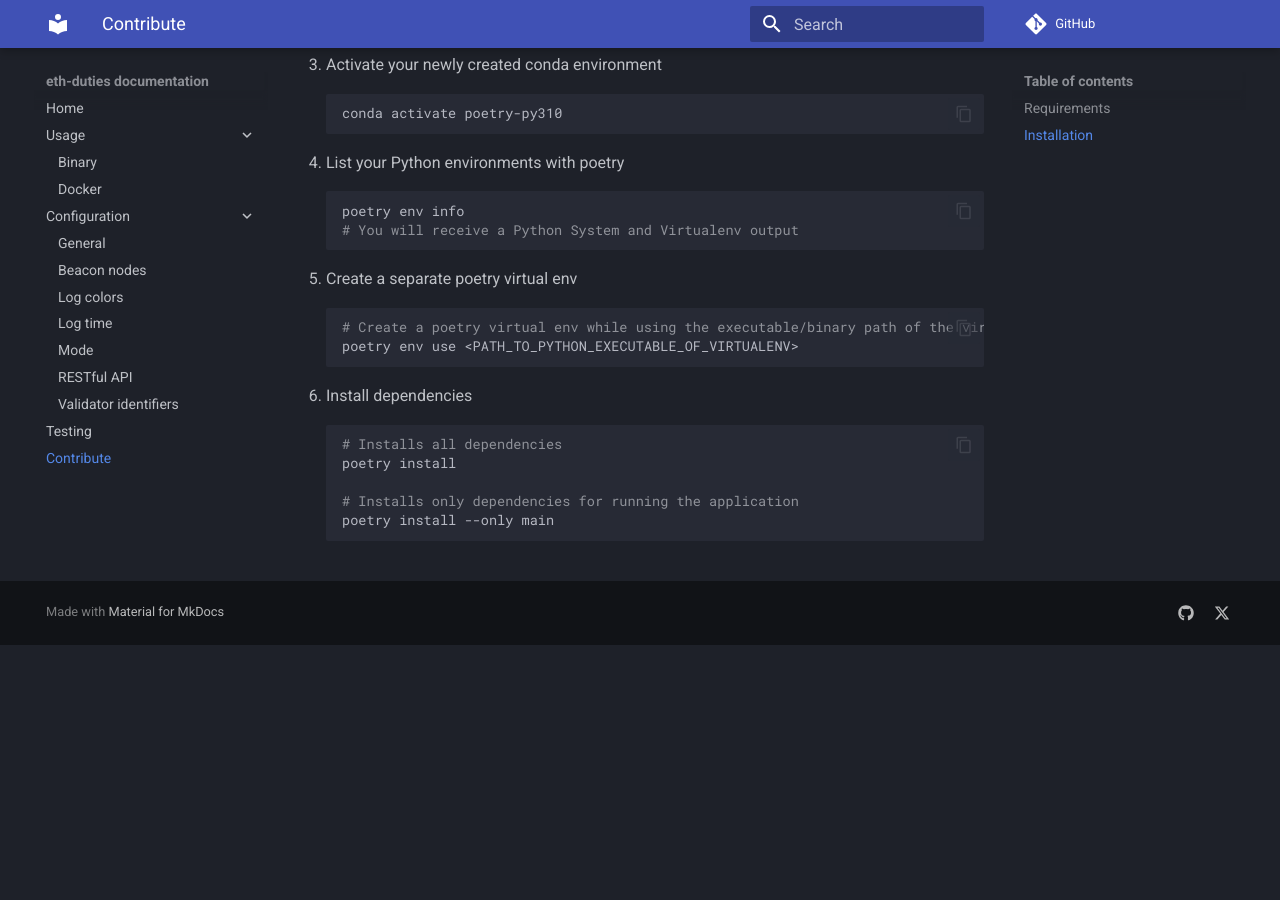
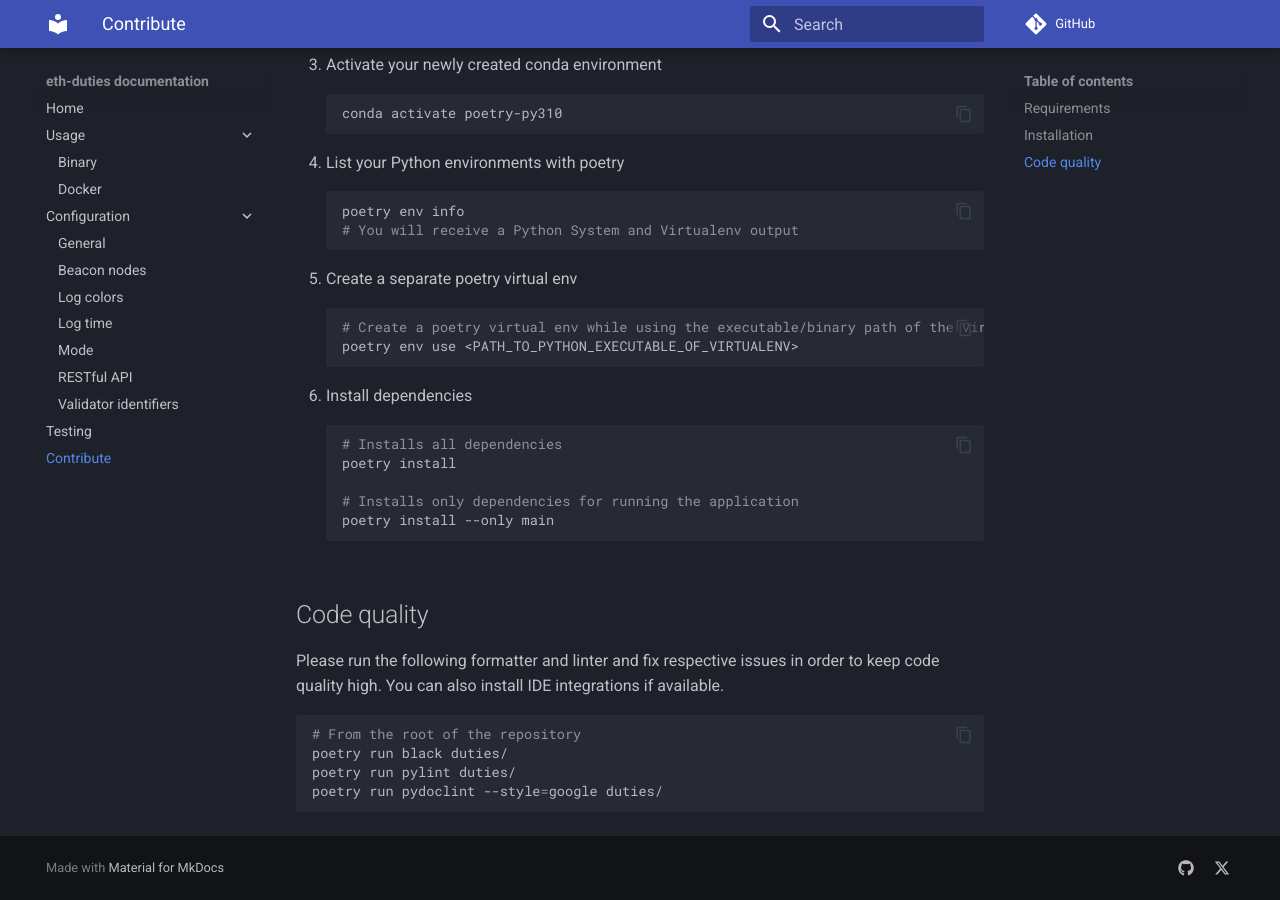
Before and after one commit to TobiWo/eth-duties, an MkDocs documentation site: the page built from docs/contribute.md, in a window 1280 px wide and 900 px high, scrolled down 660 px. Built offline with MkDocs 1.6.1 and Material for MkDocs 9.7.7, drawn with Linux system fonts in a browser that asks for light colours; comment, search, counter and statistics services are not loaded; before the commit the page ends 1305 px from its top, so only the background shows below that.

Commit message:
docs(contribute): Add formatter and linter commands

````diff
--- a/docs/contribute.md
+++ b/docs/contribute.md
@@ -49,3 +49,14 @@
     # Installs only dependencies for running the application
     poetry install --only main
     ```
+
+## Code quality
+
+Please run the following formatter and linter and fix respective issues in order to keep code quality high. You can also install IDE integrations if available.
+
+```bash
+# From the root of the repository
+poetry run black duties/
+poetry run pylint duties/
+poetry run pydoclint --style=google duties/
+```
````
